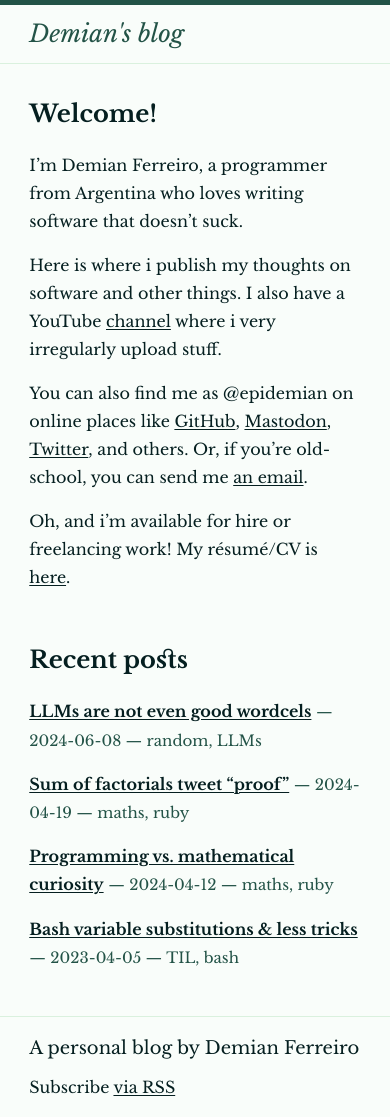
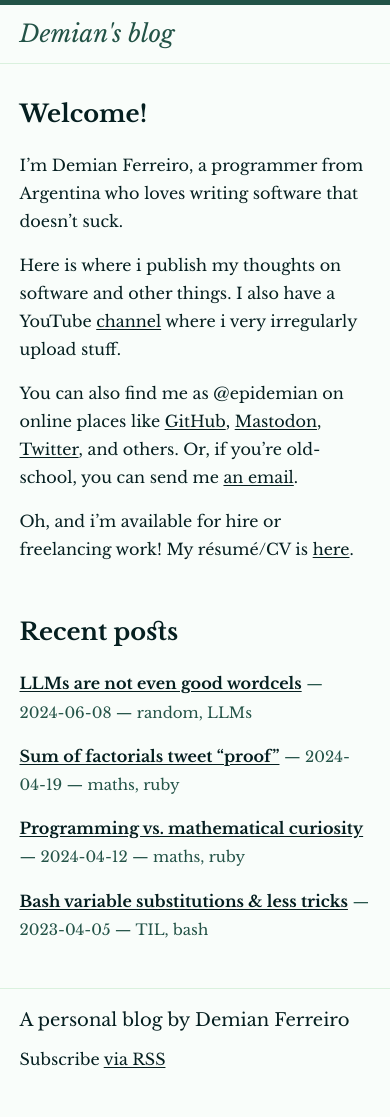
Before and after one commit to epidemian/epidemian.github.io, a Jekyll site: the page built from index.md, in a window 390 px wide. Built offline with Jekyll 4.4.1, drawn with Linux system fonts in a browser that asks for light colours; after the commit the page ends 1089 px from its top, so only the background shows below that.

Commit message:
Reduce general page padding
These were a bit too generous, especially on mobile screens.

```diff
--- a/assets/styles.css
+++ b/assets/styles.css
@@ -198,7 +198,7 @@ pre {
 
 .wrapper {
   margin: 0 auto;
-  padding: 0 10%;
+  padding: 0 7.5%;
   max-width: var(--main-text-width);
   /* Use content-box box sizing so that the percentage padding is not counted as
   part of the width. This avoid content getting narrower as the viewport gets
@@ -379,8 +379,8 @@ body:has(.sidenote) .wrapper {
  */
 @media screen and (max-width: 760px) {
   .wrapper {
-    padding-left: 7.5%;
-    padding-right: 7.5%;
+    padding-left: 5%;
+    padding-right: 5%;
   }
   .post:has(.sidenote) {
     width: auto;
```
